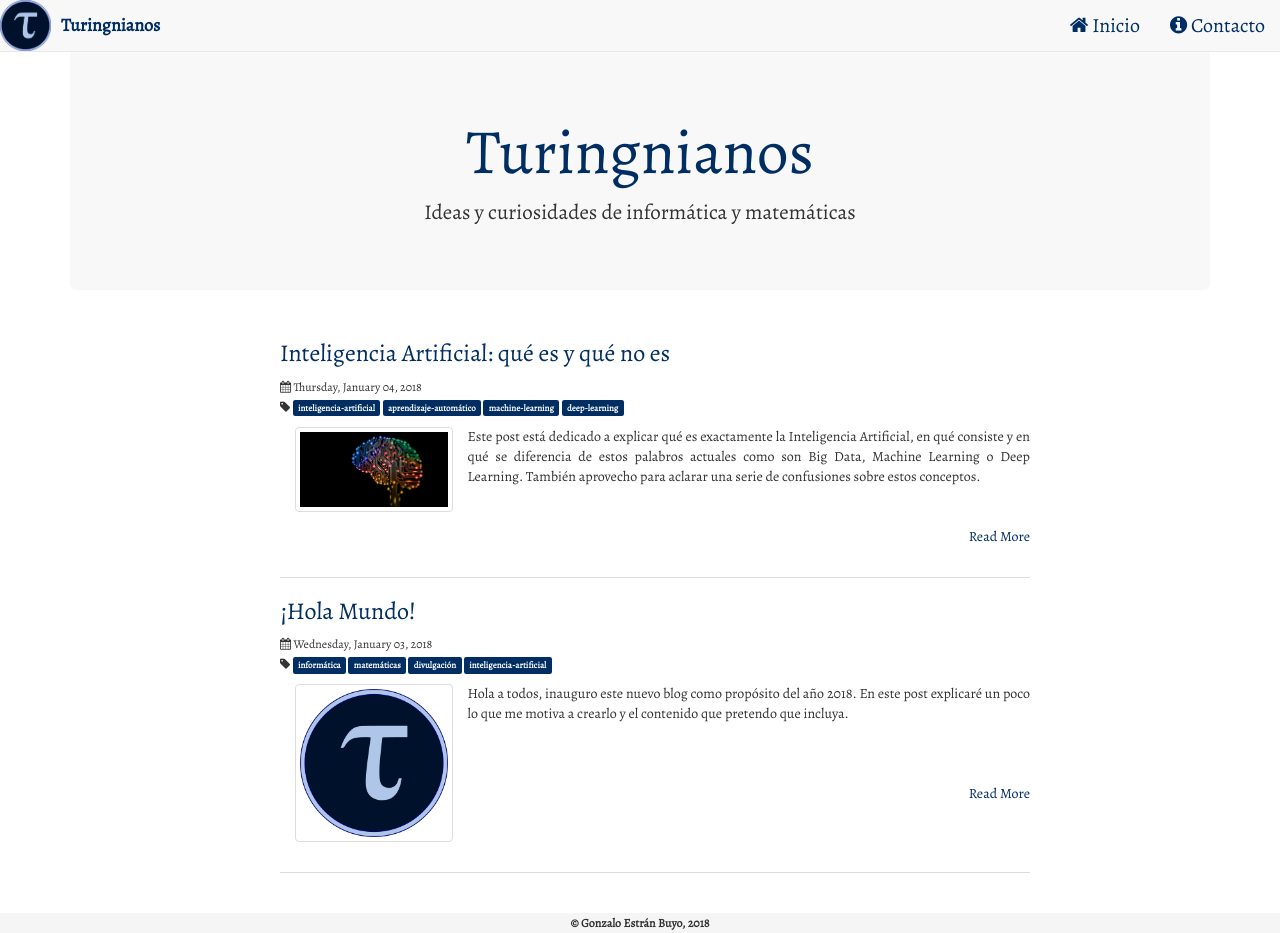
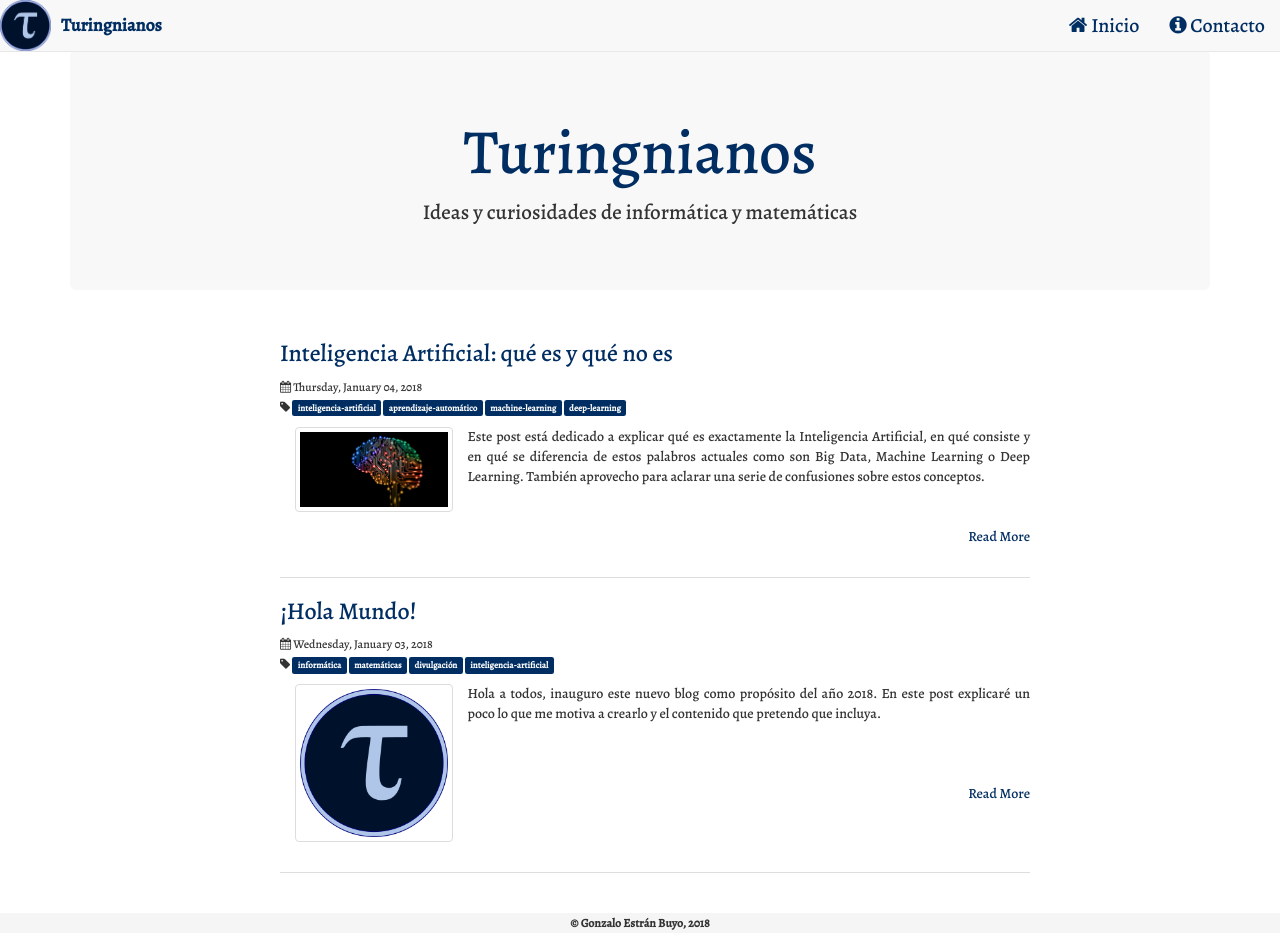
Before and after one commit to turingnianos/turingnianos.github.io, a Jekyll site: the page built from index.html, in a window 1280 px wide and 933 px high. Built offline with Jekyll 4.4.1, drawn with Linux system fonts in a browser that asks for light colours; nearby versions of some CDN libraries; comment, search, counter and statistics services are not loaded.

Commit message:
Update site.css

```diff
--- a/assets/css/site.css
+++ b/assets/css/site.css
@@ -1,5 +1,5 @@
 /* @import url(http://fonts.googleapis.com/css?family=Lato:400,700); */
-@import url(https://fonts.googleapis.com/css?family=Alegreya);
+@import url(https://fonts.googleapis.com/css?family=Alegreya:500);
 
 /* global settings */
 body {
```
